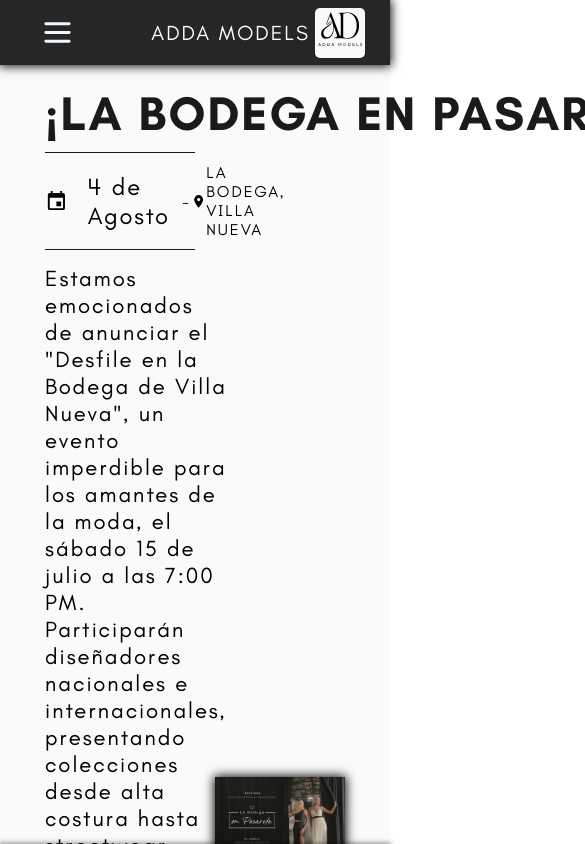
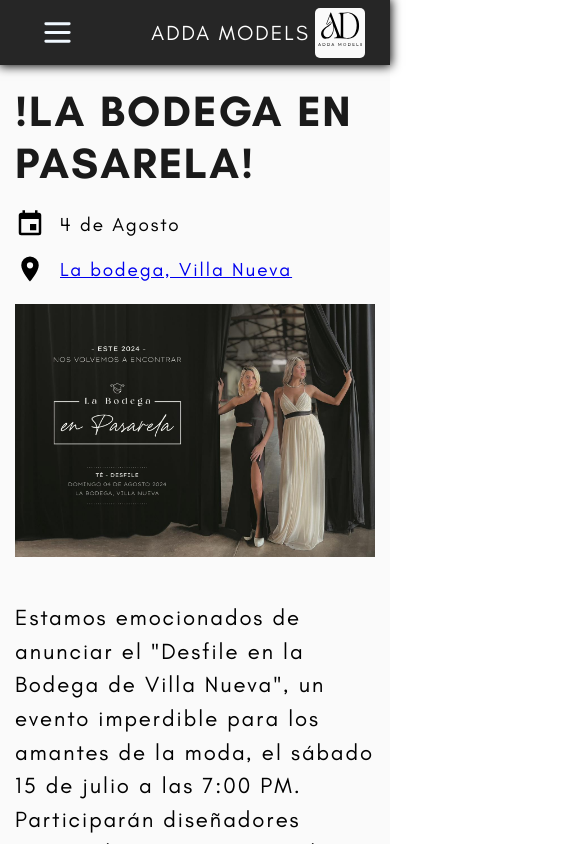
Before and after one commit to elianbenjamin/Adda, a React (Vite) app in the folder Client/: page /news in a window 390 px wide. Shown: the top 844 px of the page, 585 px wide, since content can reach past the window. Built offline with nearby package versions, Linux system fonts and the light colour scheme.

Commit message:
toda la pagina totalmente responsive

```diff
--- a/Client/src/App.scss
+++ b/Client/src/App.scss
@@ -9,6 +9,7 @@
   padding: 0;
   font-family: "Teachers";
   letter-spacing: 2px;
+  -webkit-font-smoothing: antialiased;
 }
 
 h1 {
--- a/Client/src/Pages/Gallery/gallery.module.scss
+++ b/Client/src/Pages/Gallery/gallery.module.scss
@@ -15,7 +15,6 @@
 
     .Masonry {
         width: 100%;
-        box-shadow: $boxShadow;
     }
 
     .image{
--- a/Client/src/Pages/News/News.tsx
+++ b/Client/src/Pages/News/News.tsx
@@ -5,8 +5,50 @@
 const News = () => {
   return (
     <div className={style.News}>
-      <section className={style.new1}>
-        <div className={style.contentContainer}>
+      <article>
+        <h1> !LA BODEGA EN PASARELA! </h1>
+
+        {/* <h3>
+          | Evento | <CalendarIcon /> 4 de Agosto | <MapMarkerIcon />
+          <a href="https://maps.app.goo.gl/ybqCBk9bYVFAgCUm8">
+            La bodega, Villa Nueva
+          </a>
+        </h3> */}
+
+        <div className={style.dataContainer}>
+          <h3>
+            <CalendarIcon /> 4 de Agosto{" "}
+          </h3>
+          <p>|</p>
+          <h3>
+            <MapMarkerIcon />
+            <a href="https://maps.app.goo.gl/ybqCBk9bYVFAgCUm8" target="_blank">
+              La bodega, Villa Nueva
+            </a>
+          </h3>
+        </div>
+
+        <div className={style.imgContainer}>
+          <img src={img} alt="Imagen de presentación" />
+        </div>
+
+        <p className={style.text}>
+          Estamos emocionados de anunciar el "Desfile en la Bodega de Villa
+          Nueva", un evento imperdible para los amantes de la moda, el sábado 15
+          de julio a las 7:00 PM. Participarán diseñadores nacionales e
+          internacionales, presentando colecciones desde alta costura hasta
+          streetwear vanguardista, con énfasis en la moda ética y sostenible.
+          <br />
+          <br />
+          La Bodega de Villa Nueva ofrecerá una experiencia única con
+          degustación de vinos locales y aperitivos gourmet. Los boletos son
+          limitados y están a la venta en nuestra página web. Para más
+          información, visita nuestro sitio web o contáctanos en redes sociales.
+          ¡Te esperamos!
+        </p>
+      </article>
+
+      {/* <div className={style.contentContainer}>
           <h1>¡LA BODEGA EN PASARELA!</h1>
 
           <div className={style.dateAndUbi}>
@@ -14,9 +56,7 @@
               <CalendarIcon />
               <p>4 de Agosto</p>
             </div>
-
             -
-
             <div className={style.ubiContainer}>
               <MapMarkerIcon />
               <p>LA BODEGA, VILLA NUEVA</p>
@@ -41,8 +81,7 @@
 
         <div className={style.imgContainer}>
           <img src={img} />
-        </div>
-      </section>
+        </div> */}
     </div>
   );
 };
--- a/Client/src/Pages/News/news.module.scss
+++ b/Client/src/Pages/News/news.module.scss
@@ -1,66 +1,168 @@
 @import "../../index.scss";
 
 .News {
-  height: 100vh;
-  padding: $page-padding;
+  @include flex(flex-start, center, column);
+  min-height: calc(100vh - 65px);
   background-color: $white;
+  padding: 65px 15px 15px 15px;
 
-  .new1 {
-    @include flex(flex-start, stretch);
-    padding: 20px;
-    gap: 20px;
+  article {
+    @include flex(flex-start, flex-start, column);
+    width: 100%;
+    max-width: 700px;
 
-    .contentContainer {
-      @include flex(flex-start, flex-start, column);
-      width: 50%;
+    h1 {
+      font-size: 3em;
+      width: 100%;
+      margin: 20px 0;
+      text-align: center;
+    }
 
-      h1 {
-        font-size: 3rem;
-        text-wrap: nowrap;
-      }
+    .dataContainer {
+      @include flex(center, center);
+      width: 100%;
+      margin-bottom: 20px;
 
-      .dateAndUbi {
-        @include flex (space-between, center);
-        align-self: stretch;
-        margin-top: 10px;
-        border-top: solid $darkGray 1px;
-        border-bottom: solid $darkGray 1px;
+      h3 {
+        @include flex(center, center);
+        font-size: 1.2em;
+        padding: 0 15px;
+        gap: 15px;
 
         svg {
-          height: 35px;
-          width: 35px;
-        }
-
-        .dateContainer {
-          @include flex(flex-start, center);
-          gap: 20px;
-          padding: 10px 0;
-
-          p {
-            font-size: 1.5rem;
-          }
-        }
-
-        .ubiContainer {
-          @include flex (space-between, center);
-          padding: 10px 0;
+          height: 30px;
         }
       }
 
-      .text {
-        font-size: 1.4rem;
-        margin-top: 15px;
+      p {
+        @include flex(center, center);
       }
     }
 
     .imgContainer {
-      @include flex(center, center);
-      width: 50%;
+      margin-bottom: 40px;
+      width: 100%;
+      aspect-ratio: 64 / 45;
 
       img {
-        max-width: 100%;
-        box-shadow: $boxShadow;
+        width: 100%;
+      }
+    }
+
+    p {
+      font-size: 1.4em;
+      line-height: 1.5;
+    }
+  }
+}
+
+@media screen and (max-width: 700px) {
+  .News {
+    article {
+      h1 {
+        font-size: 2.7em;
+        text-align: start;
+      }
+
+      .dataContainer {
+        justify-content: flex-start;
       }
     }
   }
 }
+
+@media screen and (max-width: 550px) {
+  .News {
+    article {
+
+      .dataContainer {
+        flex-direction: column;
+        align-items: flex-start;
+        gap: 15px;
+
+        h3 {
+          padding-left: 0;
+        }
+
+        p {
+          display: none;
+        }
+      }
+    }
+  }
+}
+
+@media screen and (max-width: 350px) {
+  .News {
+    article {
+      h1 {
+        font-size: 2em;
+      }
+    }
+  }
+}
+
+// .News {
+//   min-height: 100vh;
+//   padding: $page-padding;
+//   background-color: $white;
+
+//   .new1 {
+//     @include flex(flex-start, stretch);
+//     padding: 20px;
+//     gap: 20px;
+
+//     .contentContainer {
+//       @include flex(flex-start, flex-start, column);
+//       width: 50%;
+
+//       h1 {
+//         font-size: 3rem;
+//         text-wrap: nowrap;
+//       }
+
+//       .dateAndUbi {
+//         @include flex (space-between, center);
+//         align-self: stretch;
+//         margin-top: 10px;
+//         border-top: solid $darkGray 1px;
+//         border-bottom: solid $darkGray 1px;
+
+//         svg {
+//           height: 35px;
+//           width: 35px;
+//         }
+
+//         .dateContainer {
+//           @include flex(flex-start, center);
+//           gap: 20px;
+//           padding: 10px 0;
+
+//           p {
+//             font-size: 1.5rem;
+//           }
+//         }
+
+//         .ubiContainer {
+//           @include flex (space-between, center);
+//           padding: 10px 0;
+//         }
+//       }
+
+//       .text {
+//         font-size: 1.4rem;
+//         margin-top: 15px;
+//       }
+//     }
+
+//     .imgContainer {
+//       @include flex(center, center);
+//       width: 50%;
+
+//       img {
+//         max-width: 100%;
+//         box-shadow: $boxShadow;
+//       }
+//     }
+//   }
+// }
--- a/Client/src/components/Career/career.module.scss
+++ b/Client/src/components/Career/career.module.scss
@@ -4,10 +4,10 @@
   @include flex(flex-start, stretch, column);
   overflow: hidden;
   width: 300px;
-  transition: background-color 0.3s;
   border-radius: 5px;
   color: $white;
   box-shadow: $boxShadow $darkGray;
+  transition: background-color 0.3s;
 
   .title {
     @include flex(center, center);
@@ -17,6 +17,11 @@
     height: 35px;
     color: $white;
     font-weight: 700;
+    transition: background-color 0.3s;
+  }
+
+  &:hover .title {
+    background-color: $darkGrayHover;
   }
 
   .content {
@@ -58,7 +63,8 @@
       cursor: pointer;
       text-decoration: none;
       transition: background-color 0.3s, color 0.3s;
-      color: $darkGray;
+      color: $white;
+      background-color: $darkGray;
 
       svg {
         height: 30px;
@@ -67,8 +73,7 @@
       }
 
       &:hover {
-        color: $white;
-        background-color: $darkGray;
+        background-color: $darkGrayHover;
       }
     }
   }
--- a/Client/src/components/Courses/courses.module.scss
+++ b/Client/src/components/Courses/courses.module.scss
@@ -17,6 +17,11 @@
     height: 35px;
     color: $white;
     font-weight: 700;
+    transition: background-color 0.3s;
+  }
+
+  &:hover .title {
+    background-color: $darkGrayHover;
   }
 
   .content {
@@ -57,8 +62,9 @@
       height: 40px;
       border-radius: 5px;
       cursor: pointer;
-      color: inherit;
+      color: $white;
       text-decoration: none;
+      background-color: $darkGray;
       transition: background-color 0.3s, color 0.3s;
 
       svg {
@@ -68,8 +74,7 @@
       }
 
       &:hover {
-        background-color: $darkGray;
-        color: $white;
+        background-color: $darkGrayHover;
       }
     }
   }
--- a/Client/src/components/Services/services.module.scss
+++ b/Client/src/components/Services/services.module.scss
@@ -17,6 +17,11 @@
     color: $white;
     font-weight: 700;
     background-color: $darkGray;
+    transition: background-color 0.3s;
+  }
+
+  &:hover .title {
+    background-color: $darkGrayHover;
   }
 
   .content {
@@ -57,8 +62,9 @@
       border-radius: 5px;
       cursor: pointer;
       text-decoration: none;
+      color: $white;
+      background-color: $darkGray;
       transition: background-color 0.3s, color 0.3s;
-      color: inherit;
 
       svg {
         height: 30px;
@@ -67,8 +73,7 @@
       }
 
       &:hover {
-        background-color: $darkGray;
-        color: $white;
+        background-color: $darkGrayHover;
       }
     }
   }
```
Also changed, not shown: Client/src/index.scss (+0 -13 lines).
